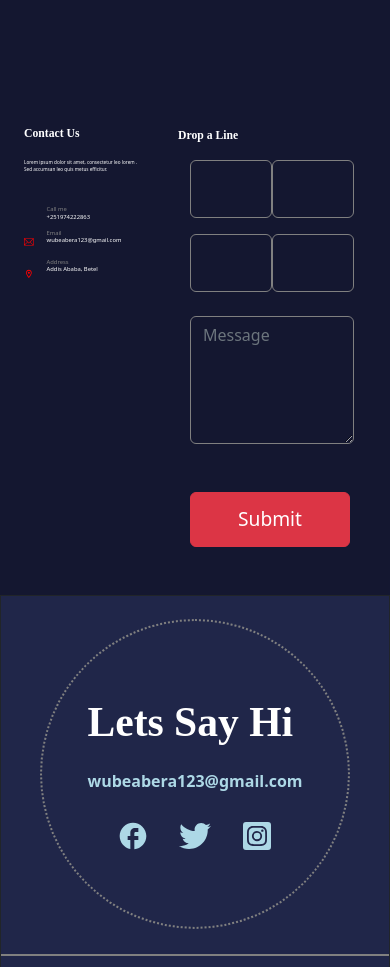
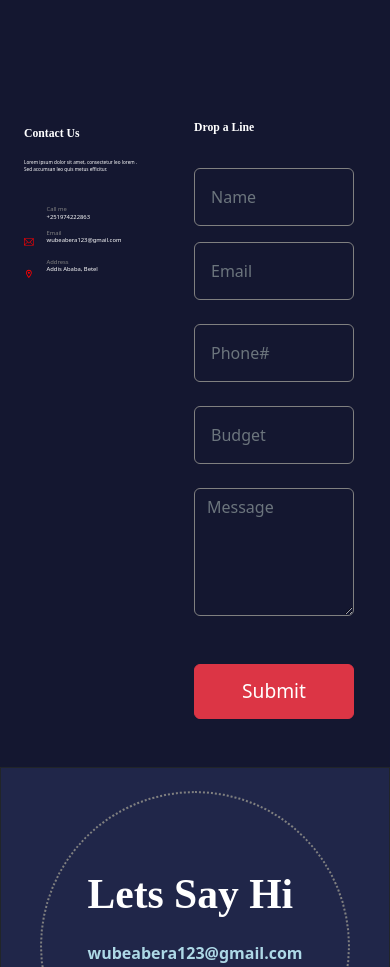
Before and after one commit to wubeabera123/my_portfolio, a React (Create React App) app: page / in a window 390 px wide. Shown: the part 1597-2564 px from the top of the page. Built offline with nearby package versions, Linux system fonts and the light colour scheme; some icons are missing.

Commit message:
form input responsiveness

```diff
--- a/src/Form.js
+++ b/src/Form.js
@@ -31,40 +31,32 @@ function Form(){
               </div>
           </div>
       </div>
-      <div className="container" style={{marginTop: "8rem"}}>
-         <p style={{color: "white", fontFamily: "serif",fontWeight: "bold",fontSize: "3vw"}}>Drop a Line</p>
-  <div class="container">
-      <div className="d-flex">
+      <div className="container" style={{marginTop: "7rem"}}>
+  <div class="container mt-2">
+     <p style={{color: "white", fontFamily: "serif",fontWeight: "bold",fontSize: "3vw"}}>Drop a Line</p>
         <div class="row">
            <div class="col">
-              <div class="input-group">
+              <div class="input-group mt-3">
                 <input type="text" class="form-control" placeholder="Name" style={{backgroundColor: "#141730",borderColor: "gray",padding: "1rem",paddingRight: "4rem"}}></input>
               </div>
            </div>
-        </div>
-       <div class="row">
            <div class="col">
-              <div class="input-group mr-3">
+              <div class="input-group mt-3">
                 <input type="email" class="form-control" placeholder="Email" style={{backgroundColor: "#141730",borderColor: "gray",padding: "1rem",paddingRight: "4rem"}}></input>
                </div>
             </div>
-         </div>
-       </div>
-       <div className="d-flex justify-content-between">
+        </div>
          <div class="row">
             <div class="col">
-               <div class="input-group mt-3">
+               <div class="input-group mt-4">
                   <input type="text" class="form-control" placeholder="Phone#" style={{backgroundColor: "#141730",borderColor: "gray",padding: "1rem",paddingRight: "4rem"}}></input>
                </div>
             </div>
-        </div>
-       <div class="row">
-           <div class="col">
-              <div class="input-group mt-3">
+            <div class="col">
+              <div class="input-group mt-4">
                 <input type="email" class="form-control" placeholder="Budget" style={{backgroundColor: "#141730",borderColor: "gray",padding: "1rem",paddingRight: "4rem"}}></input>
                </div>
             </div>
-         </div>
          </div>
              <div class="row">
                <div class="col">
```
